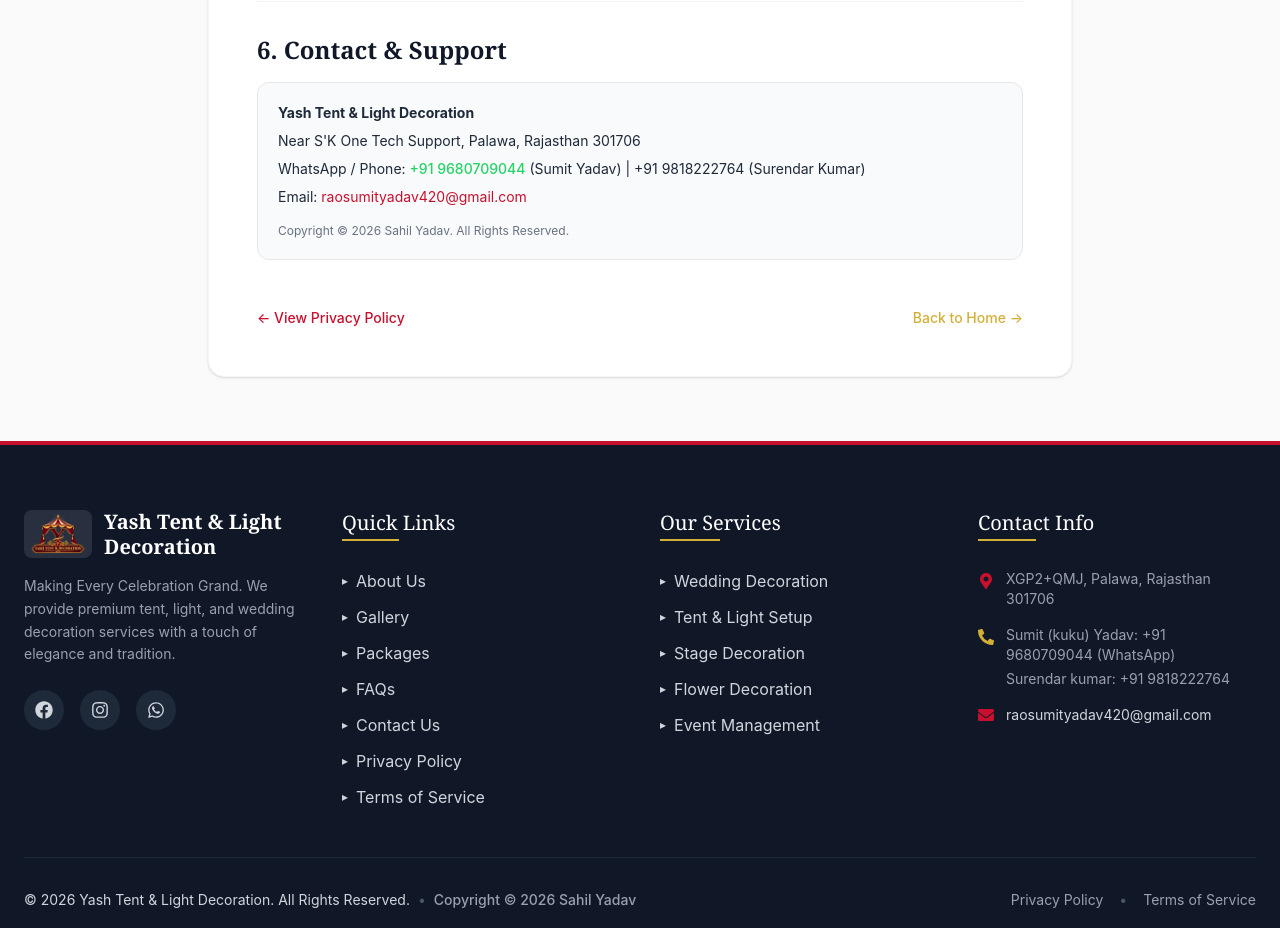
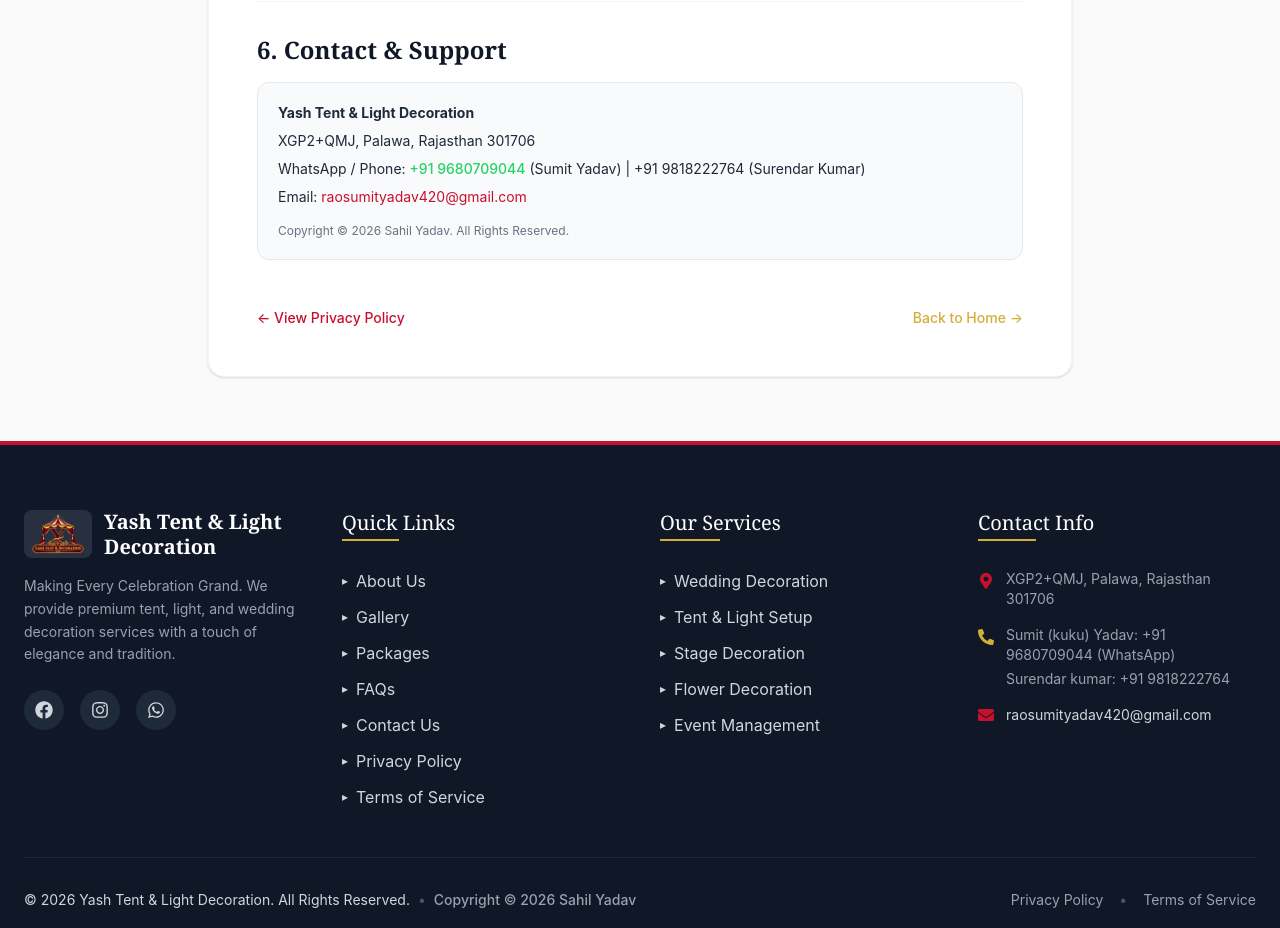
Before and after one commit to sahilyadav-01/Yash-Tent-Light-Decoration, a React (Vite) app: page /terms in a window 1280 px wide. Shown: the part 1680-2608 px from the top of the page. Built offline with nearby package versions, Linux system fonts and the light colour scheme.

Commit message:
feat: update address to XGP2+QMJ, Palawa, Rajasthan 301706

```diff
--- a/src/pages/TermsOfService.jsx
+++ b/src/pages/TermsOfService.jsx
@@ -105,7 +105,7 @@ const TermsOfService = () => {
               </h2>
               <div className="bg-gray-50 rounded-xl p-5 border border-gray-200 text-sm space-y-2">
                 <p><strong>Yash Tent & Light Decoration</strong></p>
-                <p>Near S'K One Tech Support, Palawa, Rajasthan 301706</p>
+                <p>XGP2+QMJ, Palawa, Rajasthan 301706</p>
                 <p>
                   WhatsApp / Phone: <a href="https://wa.me/919680709044" target="_blank" rel="noopener noreferrer" className="text-[#25D366] hover:underline font-medium">+91 9680709044</a> (Sumit Yadav) | <a href="tel:+919818222764" className="hover:underline">+91 9818222764</a> (Surendar Kumar)
                 </p>
--- a/src/utils/generatePDF.js
+++ b/src/utils/generatePDF.js
@@ -11,7 +11,7 @@ export const generateQuotationPDF = (booking) => {
 
   doc.setFontSize(10);
   doc.setTextColor(100, 100, 100);
-  doc.text("Near S'K One Tech Support, Palawa, Rajasthan 301706", 14, 28);
+  doc.text("XGP2+QMJ, Palawa, Rajasthan 301706", 14, 28);
   doc.text('Sumit (kuku) Yadav: +91 9680709044 | Surendar kumar: +91 9818222764', 14, 34);
 
   // Quotation Title
```
Also changed, not shown: 1 other file (tests, documents, lock files or other folders).
